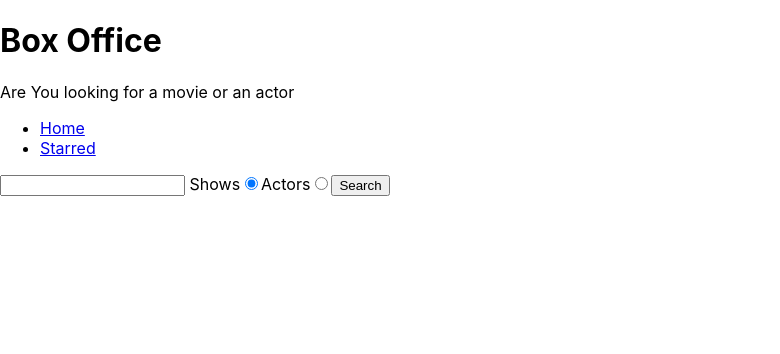
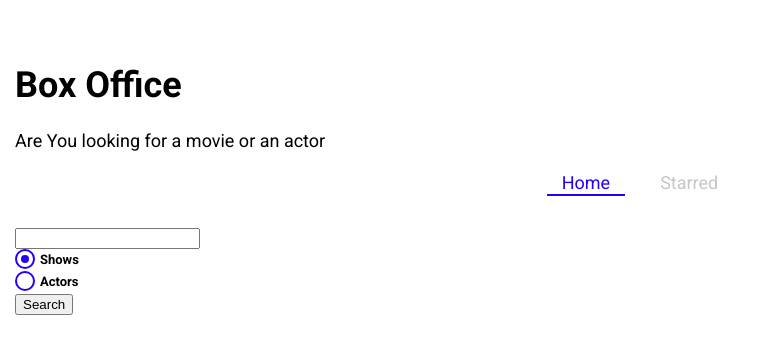
Before and after one commit to abhay9013/BoxOffice, a React (Create React App) app: page / in a window 1280 px wide. Shown: the top 354 px of the page, without its empty margins (0-780 px from the left). Built offline with nearby package versions, Linux system fonts and the light colour scheme.

Commit message:
installed styled components. create global theme with sc. created custom radio used navlink to style active link

```diff
--- a/package.json
+++ b/package.json
@@ -8,6 +8,7 @@
     "react-dom": "^18.2.0",
     "react-router-dom": "^6.16.0",
     "react-scripts": "5.0.1",
+    "styled-components": "^6.0.8",
     "web-vitals": "^2.1.4",
     "workbox-background-sync": "^6.6.0",
     "workbox-broadcast-update": "^6.6.0",
--- a/public/index.html
+++ b/public/index.html
@@ -21,7 +21,8 @@
       work correctly both with client-side routing and a non-root public URL.
       Learn how to configure a non-root public URL by running `npm run build`.
     -->
-    <title>React App</title>
+    <link href="https://fonts.googleapis.com/css?family=Roboto:300,400,700,&display=swap" rel="stylesheet" />
+    <title>Box Office</title>
   </head>
   <body>
     <noscript>You need to enable JavaScript to run this app.</noscript>
--- a/src/App.jsx
+++ b/src/App.jsx
@@ -1,15 +1,18 @@
 import { BrowserRouter, Route, Routes } from 'react-router-dom';
+import { QueryClient, QueryClientProvider } from '@tanstack/react-query';
+
+import { GlobalTheme } from './theme';
 import Home from './pages/Home';
 import Starred from './pages/Starred';
 import Show from './pages/Show';
 import MainLayout from './components/MainLayout';
-import { QueryClient, QueryClientProvider } from '@tanstack/react-query';
 
 const queryClient = new QueryClient();
 
 function App() {
   return (
     <QueryClientProvider client={queryClient}>
+      <GlobalTheme>
         <BrowserRouter>
           <Routes>
             <Route element={<MainLayout />}>
@@ -20,6 +23,7 @@ function App() {
             <Route path="*" element={<div>NOT FOUND</div>} />
           </Routes>
         </BrowserRouter>
+      </GlobalTheme>
     </QueryClientProvider>
   );
 }
--- a/src/components/Navs.jsx
+++ b/src/components/Navs.jsx
@@ -1,4 +1,5 @@
-import { Link } from 'react-router-dom';
+import { NavLink } from 'react-router-dom';
+import styled from 'styled-components';
 
 const LINKS = [
   {
@@ -14,13 +15,13 @@ const LINKS = [
 const Navs = () => {
   return (
     <div>
-      <ul>
+      <NavList>
         {LINKS.map(item => (
           <li key={item.to}>
-            <Link to={item.to}>{item.text}</Link>
+            <LinkStyled to={item.to}>{item.text}</LinkStyled>
           </li>
         ))}
-      </ul>
+      </NavList>
     </div>
   );
 };
@@ -28,3 +29,44 @@ const Navs = () => {
 export default Navs;
 
 //in react html code is replaced for differnet routes in that single html file instead of creating separte html file
+
+const NavList = styled.ul`
+  display: flex;
+  justify-content: center;
+  list-style: none;
+  margin: 0 0 30px;
+  padding: 0;
+  li {
+    margin: 0 10px;
+  }
+`;
+const LinkStyled = styled(NavLink)`
+  display: block;
+  padding: 3px 15px;
+  position: relative;
+  text-decoration: none;
+  color: ${({ theme }) => theme.mainColors.gray};
+  &.active {
+    color: ${({ theme }) => theme.mainColors.blue};
+    &:after {
+      content: '';
+      position: absolute;
+      display: block;
+      height: 2px;
+      left: 0%;
+      bottom: 0;
+      background-color: ${({ theme }) => theme.mainColors.blue};
+      animation: slide-in 0.3s ease-in forwards;
+      @keyframes slide-in {
+        from {
+          left: 50%;
+          width: 0;
+        }
+        to {
+          left: 0%;
+          width: 100%;
+        }
+      }
+    }
+  }
+`;
--- a/src/components/SearchForm.jsx
+++ b/src/components/SearchForm.jsx
@@ -1,5 +1,7 @@
 import { useState } from 'react';
+
 import { useSearchStr } from '../lib/useSearchStr';
+import CustomRadio from './shows/CustomRadio';
 
 const SearchForm = ({ onSearch }) => {
   const [searchStr, setSearchStr] = useSearchStr();
@@ -27,26 +29,20 @@ const SearchForm = ({ onSearch }) => {
     <div>
       <form onSubmit={onSubmit}>
         <input type="text" value={searchStr} onChange={onSearchIpChange} />{' '}
-        <label>
-          Shows
-          <input
-            type="radio"
+        <CustomRadio
+          label="Shows"
           name="search-option"
           value="shows"
           checked={searchOptn === 'shows'}
           onChange={onradiochng}
-          ></input>
-        </label>
-        <label>
-          Actors
-          <input
-            type="radio"
+        />
+        <CustomRadio
+          label="Actors"
           name="search-option"
           value="actors"
           checked={searchOptn === 'actors'}
           onChange={onradiochng}
-          ></input>
-        </label>
+        />
         {/*value here specify two way data binding*/}
         <button type="submit">Search</button>
       </form>
--- /dev/null
+++ b/src/components/shows/CustomRadio.jsx
@@ -0,0 +1,58 @@
+import styled from 'styled-components';
+
+const CustomRadio = ({ label, ...inputprops }) => {
+  return (
+    <StyledRadio>
+      {label} <input {...inputprops} type="radio" />
+      <span />
+    </StyledRadio>
+  );
+};
+
+export default CustomRadio;
+
+const StyledRadio = styled.label`
+  display: block;
+  position: relative;
+  padding-left: 25px;
+  cursor: pointer;
+  font-size: 13px;
+  user-select: none;
+  font-weight: 700;
+  line-height: 1.65;
+  input {
+    position: absolute;
+    opacity: 0;
+    cursor: pointer;
+  }
+  span {
+    position: absolute;
+    top: 0;
+    left: 0;
+    height: 16px;
+    width: 16px;
+    background-color: #fff;
+    border: 2px solid ${({ theme }) => theme.mainColors.blue};
+    border-radius: 50%;
+  }
+  input:checked ~ span {
+    background-color: #fff;
+    border: 2px solid ${({ theme }) => theme.mainColors.blue};
+  }
+  span:after {
+    content: '';
+    position: absolute;
+    display: none;
+  }
+  input:checked ~ span:after {
+    display: block;
+  }
+  span:after {
+    top: 4px;
+    left: 4px;
+    width: 8px;
+    height: 8px;
+    border-radius: 50%;
+    background: ${({ theme }) => theme.mainColors.blue};
+  }
+`;
--- a/src/index.css
+++ /dev/null
@@ -1,13 +0,0 @@
-body {
-  margin: 0;
-  font-family: -apple-system, BlinkMacSystemFont, 'Segoe UI', 'Roboto', 'Oxygen',
-    'Ubuntu', 'Cantarell', 'Fira Sans', 'Droid Sans', 'Helvetica Neue',
-    sans-serif;
-  -webkit-font-smoothing: antialiased;
-  -moz-osx-font-smoothing: grayscale;
-}
-
-code {
-  font-family: source-code-pro, Menlo, Monaco, Consolas, 'Courier New',
-    monospace;
-}
--- a/src/index.jsx
+++ b/src/index.jsx
@@ -1,6 +1,5 @@
 import React from 'react';
 import ReactDOM from 'react-dom/client';
-import './index.css';
 import App from './App';
 import * as serviceWorkerRegistration from './serviceWorkerRegistration';
 import reportWebVitals from './reportWebVitals';
--- /dev/null
+++ b/src/theme.jsx
@@ -0,0 +1,30 @@
+import { ThemeProvider, createGlobalStyle } from 'styled-components';
+
+const theme = {
+  fontFamily: 'Roboto, sans-serif',
+  mainColors: {
+    blue: '#2400ff',
+    gray: '#c6c6c6',
+    dark: '#353535',
+  },
+};
+
+const GlobalStyles = createGlobalStyle`
+  body {
+    font-family: ${({ theme }) => theme.fontFamily};
+    font-size: 18px;
+    margin: 0;
+    padding-top: 40px;
+    padding-left: 15px;
+    padding-right: 15px;
+  }
+`;
+
+export const GlobalTheme = ({ children }) => {
+  return (
+    <ThemeProvider theme={theme}>
+      <GlobalStyles />
+      {children}
+    </ThemeProvider>
+  );
+};
```
Also changed, not shown: 1 other file (tests, documents, lock files or other folders). Lines whose indentation alone changed are shown as unchanged.
